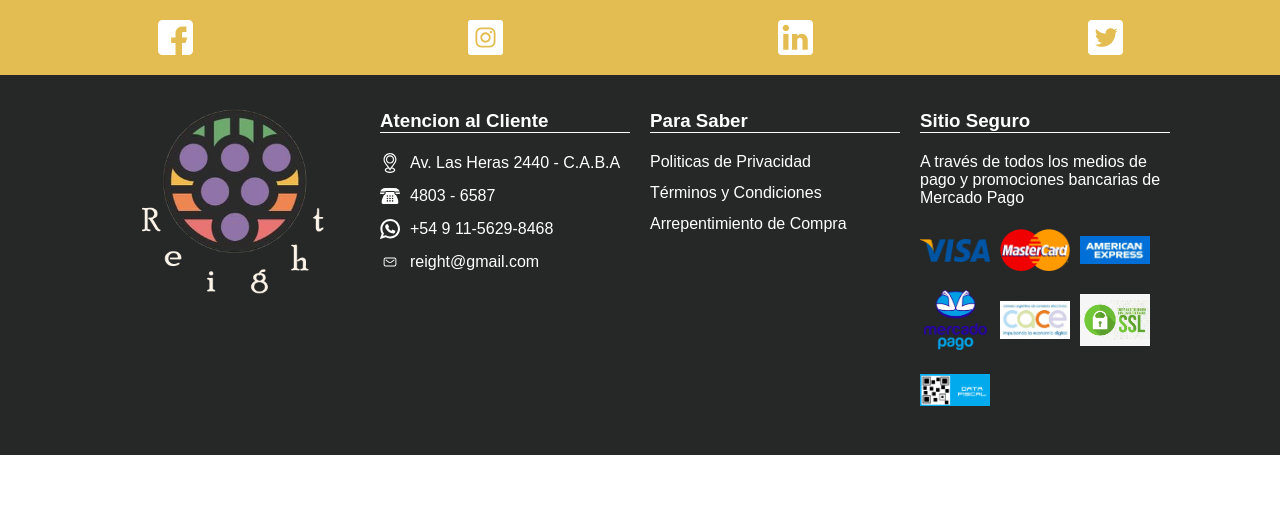
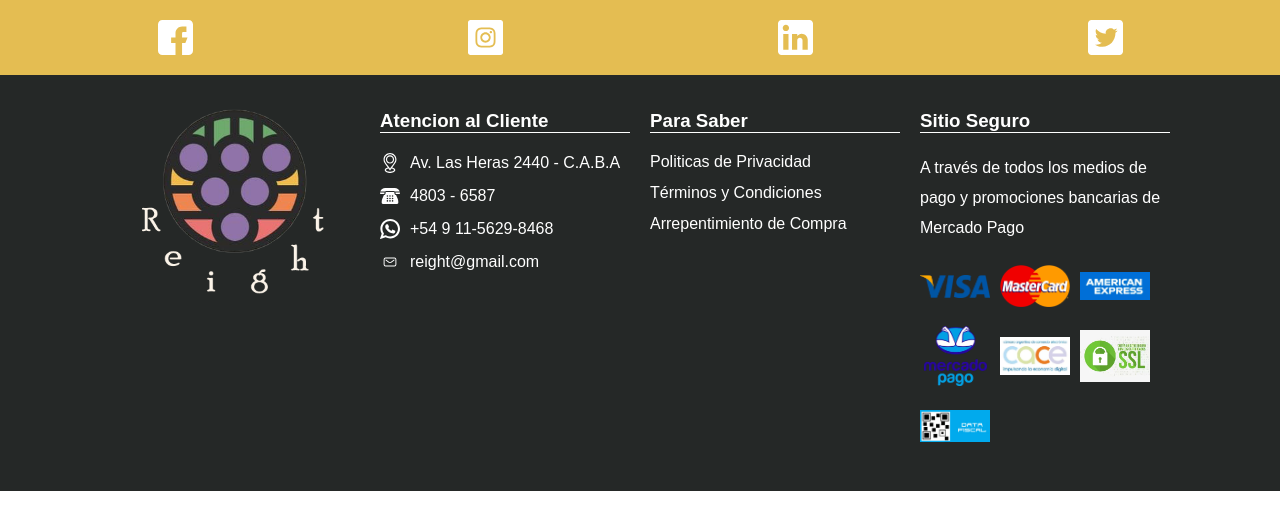
Before and after one commit to Sebastian-Muller/eCommerce-React-ReightWines, a React (Create React App) app: page / in a window 1280 px wide. Shown: the top 530 px of the page. Built offline with nearby package versions, Linux system fonts and the light colour scheme.

Commit message:
cambio en line height de seccion pagos

```diff
--- a/src/components/footer.js
+++ b/src/components/footer.js
@@ -71,6 +71,10 @@ const Footer = () => {
     const BoxText = styled.div`
         display: flex;
         align-items: center;
+
+        .payText{
+            line-height: 3rem;
+        }
     `;
     const BoxImg = styled.div`
         background-image: ${(props) => props.background};
@@ -131,7 +135,7 @@ const Footer = () => {
                 <BoxTitle><h3>Sitio Seguro</h3></BoxTitle>
                 <BoxContent>
                     <BoxText>
-                    <p>A través de todos los medios de pago y promociones bancarias de Mercado Pago</p>
+                    <p className='payText'>A través de todos los medios de pago y promociones bancarias de Mercado Pago</p>
                     </BoxText>
                     <ContentPayment>
                         {paySecure.map(({background}, index) => (
```
